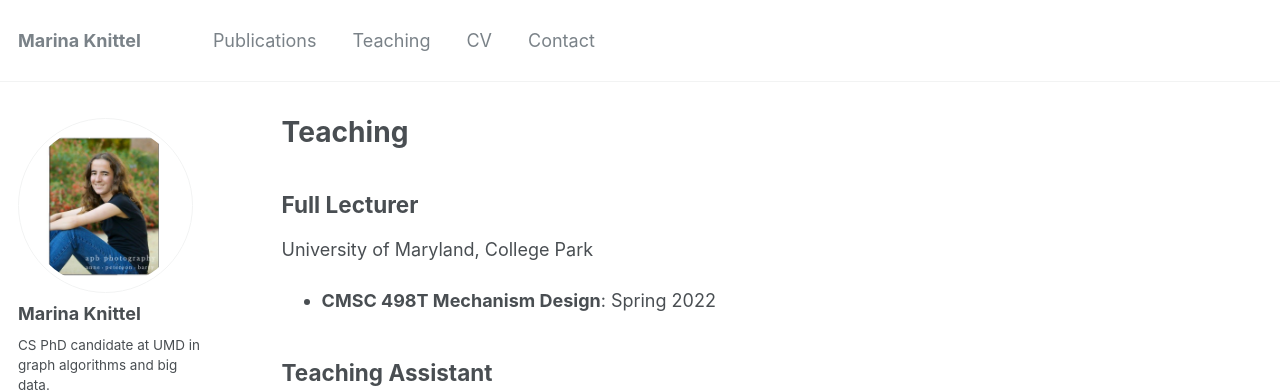
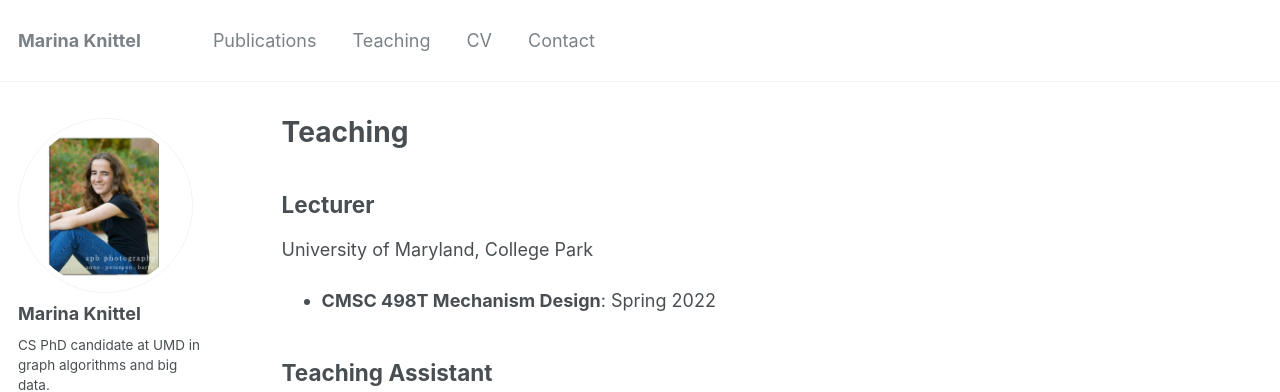
Before and after one commit to mknittel/mknittel.github.io, a Jekyll site: the page built from _pages/teaching.md, in a window 1280 px wide and 1008 px high. Shown: the top 392 px of the window. Built offline with Jekyll 4.4.1, drawn with Linux system fonts in a browser that asks for light colours.

Commit message:
Changed minor wording

```diff
--- a/_pages/teaching.md
+++ b/_pages/teaching.md
@@ -5,7 +5,7 @@
 author_profile: true
 ---
 
-## Full Lecturer
+## Lecturer
 University of Maryland, College Park
 * **CMSC 498T Mechanism Design**: Spring 2022
 
```
